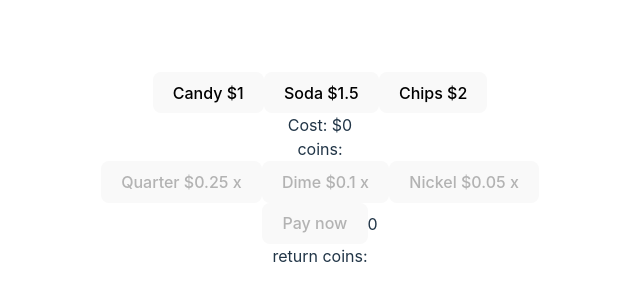
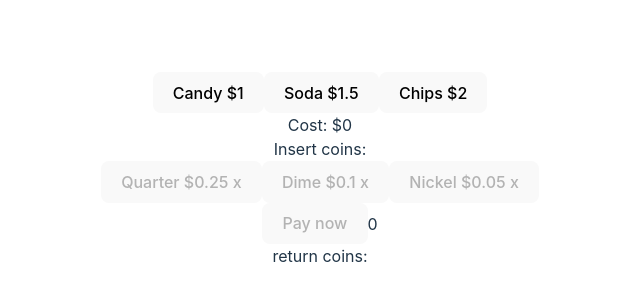
Before and after one commit to jas-naz/Vending-Machine---Code-Test, a React (Vite) app in the folder myproject/: page / in a window 1280 px wide. Shown: the part 230-530 px from the top of the page, without its empty margins (320-960 px from the left). Built offline with nearby package versions, Linux system fonts and the light colour scheme.

Commit message:
updated ReadMe

```diff
--- a/myproject/src/App.jsx
+++ b/myproject/src/App.jsx
@@ -134,7 +134,7 @@ function VendingMachine() {
     })}
     <div>Cost: ${cost}</div>
     {/* <div><input value={cost} type="text" placeholder="Cost" /></div> */}
-    <div>coins:</div>
+    <div>Insert coins:</div>
     {coins && coins.map((item, i) => {
       return <button key={i}
         onClick={handleCoinClick}
```
Also changed, not shown: 1 other file (tests, documents, lock files or other folders).
